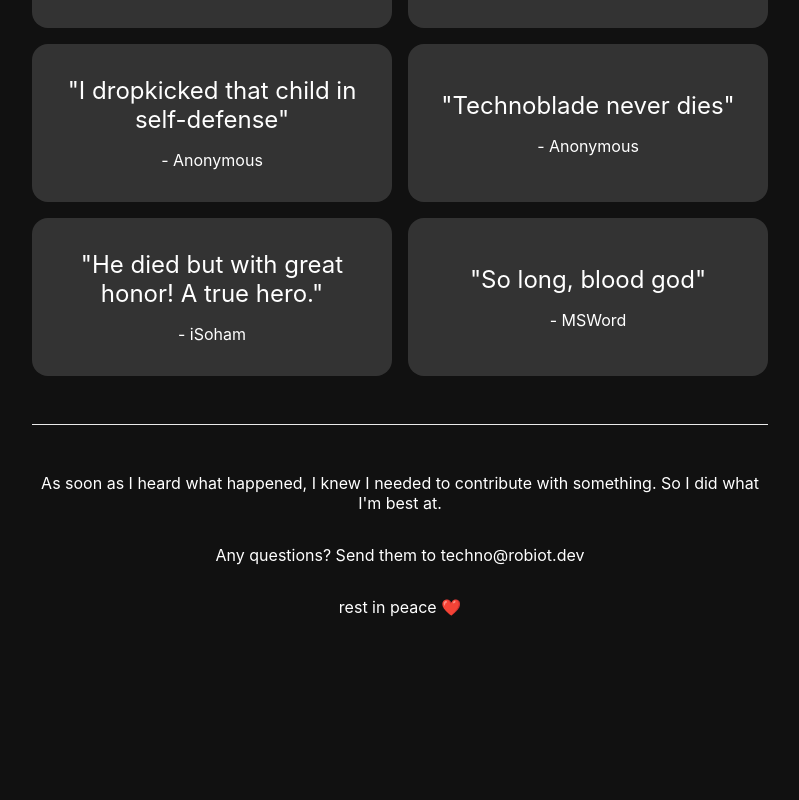
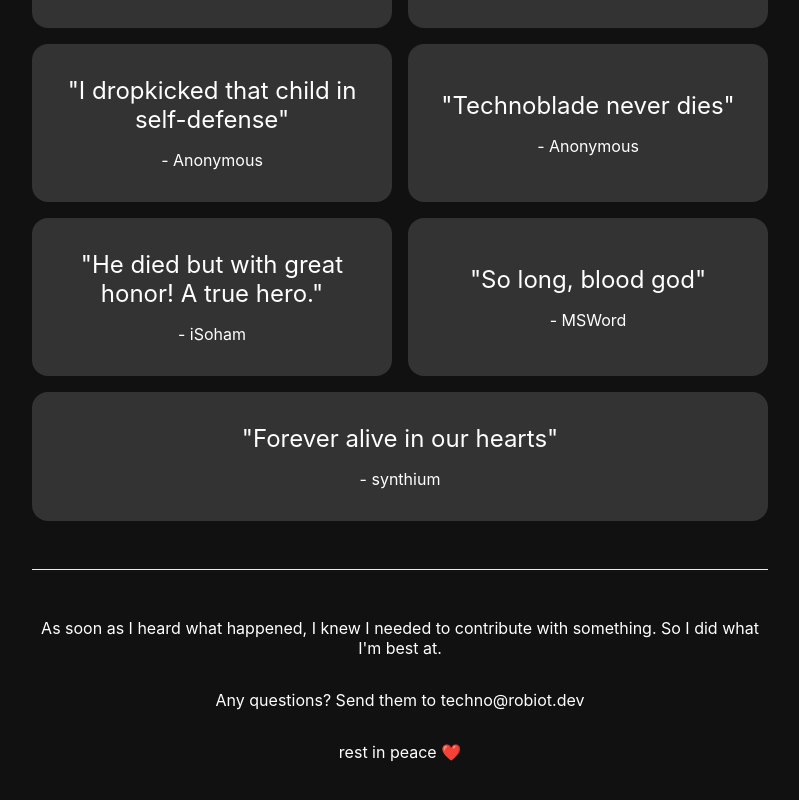
Before and after one commit to robiot/technoblade, a Next.js app: page / in a window 1280 px wide. Shown: the part 988-1788 px from the top of the page, without its empty margins (240-1039 px from the left). Before the commit the page ends 1653 px from the top, so only its background shows below. Built offline with nearby package versions, Linux system fonts and the light colour scheme.

Commit message:
Update quotes.ts (#5)

```diff
--- a/quotes.ts
+++ b/quotes.ts
@@ -34,4 +34,8 @@ export const Quotes: {
     quote: "So long, blood god",
     author: "MSWord",
   },
+  {
+    quote: "Forever alive in our hearts",
+    author: "synthium",
+  },
 ];
```
